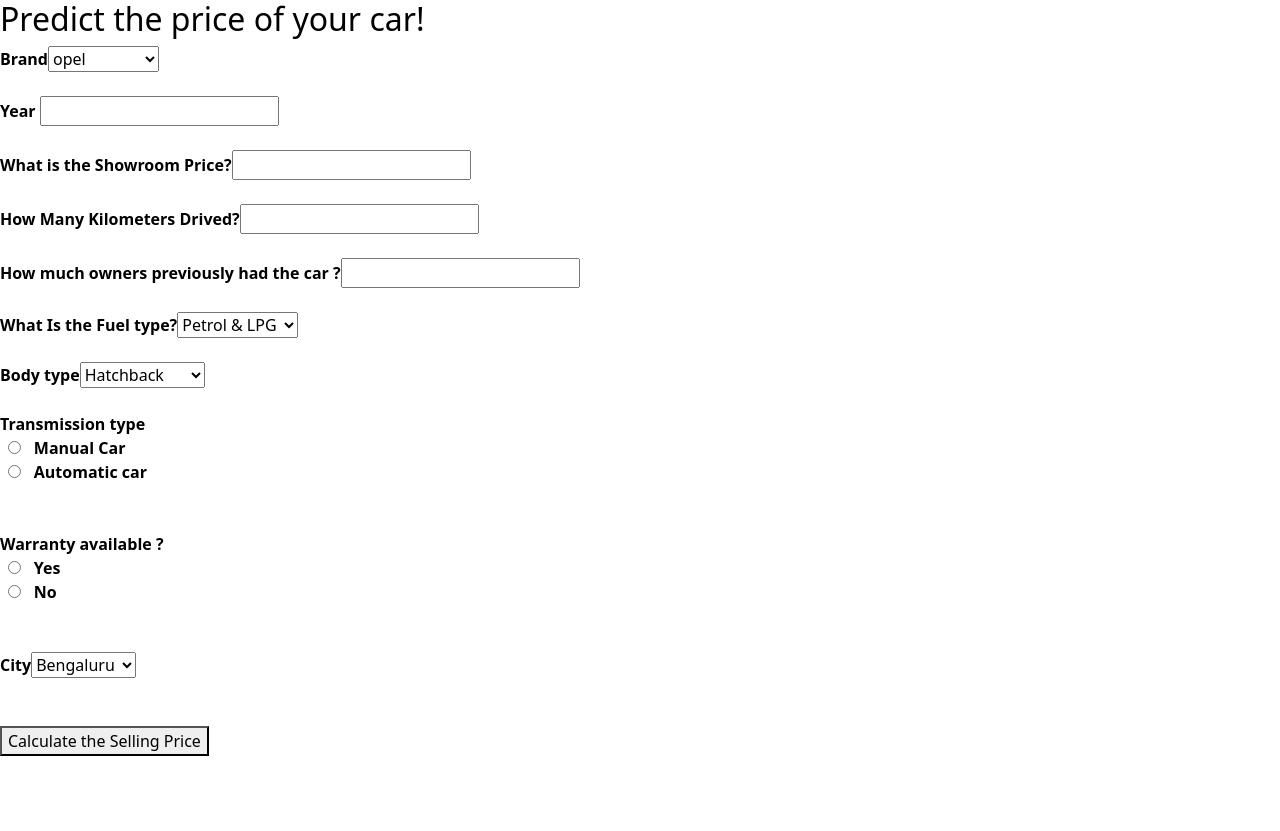
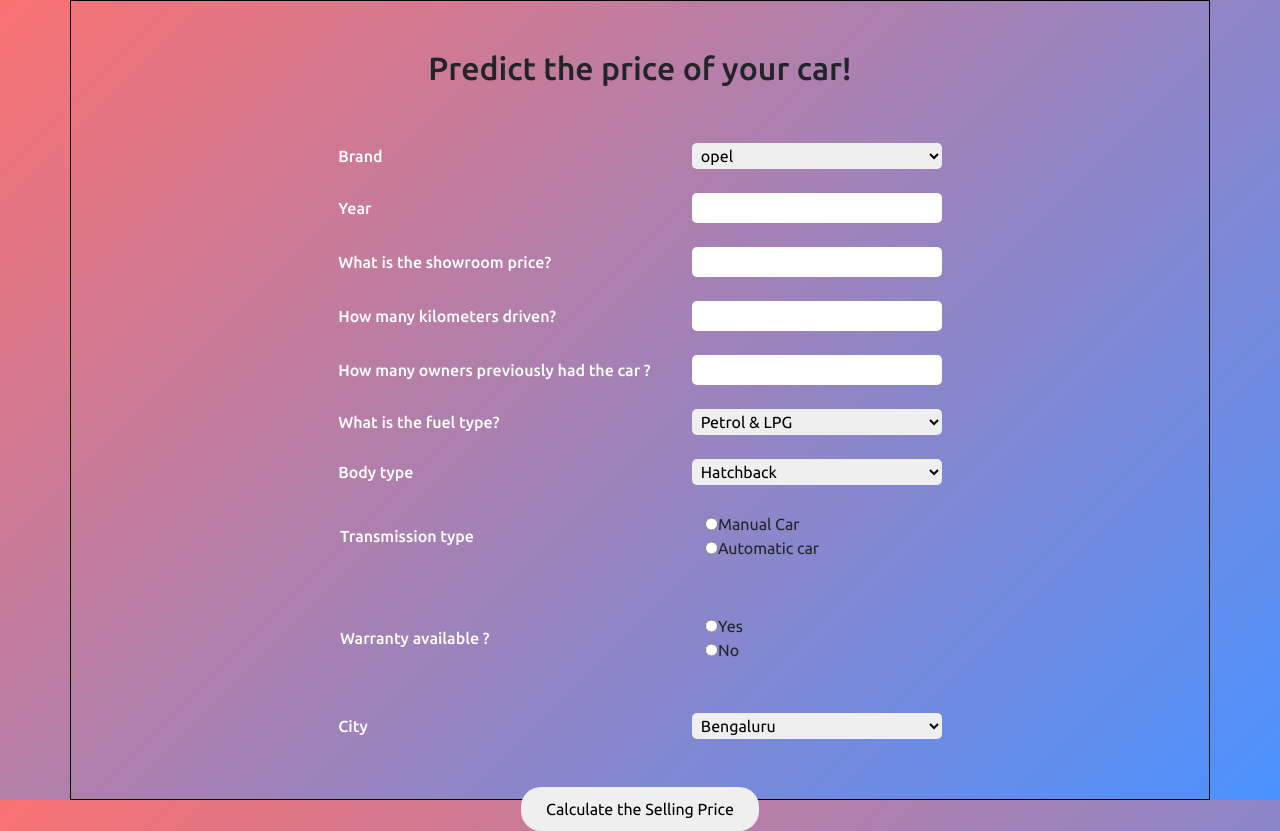
Before and after one commit to mlscvitpune/Used-Car-Price-Predictor, a Flask app: page / in a window 1280 px wide. Before the commit the page ends 756 px from the top, so only its background shows below. Run offline with Flask 2, Linux system fonts and the light colour scheme; parts of the project's set-up code (start-up, migrations or seed data) failed here and were passed over.

Commit message:
Changed page styling & font

```diff
--- /dev/null
+++ b/static/styles/style.css
@@ -0,0 +1,56 @@
+*{
+    margin: 0px;
+    padding: 0px;
+    box-sizing: border-box;
+}
+
+body {
+    height: 100vh;
+    width: 100vw;
+    background: rgb(249,114,114);
+    background: linear-gradient(135deg, rgba(249,114,114,1) 0%, rgba(74,146,255,1) 100%);
+}
+
+.container{
+    text-align: center;
+    border: 1px solid black;
+    height: 100%;
+    width: 100%;
+    font-family: 'Ubuntu', sans-serif;
+}
+
+.parameter-name{
+    color: white;
+    /* border: 1px solid black; */
+    width: 350px;
+    display: inline-block;
+    text-align: start;
+    font-weight: 500;
+}
+
+.parameter-value{
+    border: none;
+    /* border: 1px solid red; */
+    width: 250px;
+    border-radius: 5px;
+    padding: 3px 5px;
+    outline: none;
+}
+.parameter-value div{
+    padding-left: 10px;
+    display: flex;
+    flex-wrap: wrap;
+}
+
+.parameter-container{
+    /* border: 1px solid green; */
+    display: flex;
+    justify-content: center;
+    align-items: center;
+}
+
+#sub{
+    padding: 10px 25px;
+    border-radius: 20px;
+    border: none;
+}
--- a/templates/index.html
+++ b/templates/index.html
@@ -5,17 +5,22 @@
         <meta charset="UTF-8">
         <meta name="viewport" content="width=device-width, initial-scale=1.0">
         <!-- <link rel="stylesheet" href="style.css"> -->
+        <link rel="stylesheet" href="{{ url_for('static', filename = 'styles/style.css') }}">
         <link href="https://cdn.jsdelivr.net/npm/bootstrap@5.0.2/dist/css/bootstrap.min.css" rel="stylesheet" integrity="sha384-EVSTQN3/azprG1Anm3QDgpJLIm9Nao0Yz1ztcQTwFspd3yD65VohhpuuCOmLASjC" crossorigin="anonymous">
-
+        <link rel="preconnect" href="https://fonts.googleapis.com">
+        <link rel="preconnect" href="https://fonts.gstatic.com" crossorigin>
+        <link href="https://fonts.googleapis.com/css2?family=Ubuntu:wght@400;500&display=swap" rel="stylesheet">
         <title>Document</title>
     </head>
 
     <body>
+        <form action="/predict" method="post" class="container">
+            <br><br>
+            <h2>Predict the price of your car!</h2>
+            <br><br>
 
-    <div style="color:rgb(0, 0, 0)">
-        <form action="/predict" method="post">
-            <h2>Predict the price of your car!</h2>
-            <b>Brand<b><select name="Brand" required = "required">
+            <div class="parameter-name">Brand</div>
+            <select name="Brand" required = "required" class="parameter-value">
                 <option value=0>opel</option>
                 <option value=1>chevrolet</option>
                 <option value=2>datsun</option>
@@ -44,39 +49,77 @@
                 <option value=25>jaguar</option>
             </select>
             <br><br>
-            <b>Year</b>
-            <input id="first" name="Year" type="number "> <br>  <br>
-            <b>What is the Showroom Price?</b><input id="second" name="Present_Price" required="required"><br><br>
-            <b>How Many Kilometers Drived?</b><input id="third" name="Kms_Driven" required="required"><br><br>
-            <b>How much owners previously had the car ?</b><input id="fourth" name="Owner" required="required"><br><br>
-            <b>What Is the Fuel type?</b><select name="Fuel_Type_Petrol" id="fuel" required="required">
+
+            <div class="parameter-name">Year</div>
+            <input id="first" name="Year" type="number" class="parameter-value">
+            <br><br>
+
+            <div class="parameter-name">What is the showroom price?</div>
+            <input id="second" name="Present_Price" required="required" class="parameter-value">
+            <br><br>
+
+            <div class="parameter-name">How many kilometers driven?</div>
+            <input id="third" name="Kms_Driven" required="required" class="parameter-value">
+            <br><br>
+
+            <div class="parameter-name">How many owners previously had the car ?</div>
+            <input id="fourth" name="Owner" required="required" class="parameter-value">
+            <br><br>
+
+            <div class="parameter-name">What is the fuel type?</div>
+            <select name="Fuel_Type_Petrol" id="fuel" required="required" class="parameter-value">
                 <option value=0>Petrol & LPG</option>
                 <option value=1>Petrol & CNG</option>
                 <option value=2>Petrol</option>
                 <option value=4>Diesel</option>
                 <option value=3>Electric</option>
-            </select><br><br>
-            <b>Body type</b><select name="Body_type" id="resea" required="required">
+            </select>
+            <br><br>
+
+            <div class="parameter-name">Body type</div>
+            <select name="Body_type" id="resea" required="required" class="parameter-value">
                 <option value=0>Hatchback</option>
                 <option value=1>Sedan</option>
                 <option value=2>SUV</option>
                 <option value=3>Luxury Sedan</option>
                 <option value=4>Luxury SUV</option>
-            </select><br><br>
-            <b>Transmission type</b><br>
+            </select>
+            <br><br>
+
+            <div class="parameter-container">
+                <div class="parameter-name">Transmission type</div>
+                <br>
+                <div class="parameter-value">
+                    <div>
                         <input type="radio" name="Transmission_Mannual" id="research1" value=0>
                         <label for="research1">Manual Car</label><br>
+                    </div>
+                    <div>
                         <input type="radio" name="Transmission_Mannual" id="research2" value=1>
                         <label for="research2">Automatic car</label><br>
-    </select><br><br>
-            <b>Warranty available ?</b><br>
+                    </div>
+                </div>
+            </div>
+            <br><br>
+
+            <div class="parameter-container">
+                <div class="parameter-name">Warranty available ?</div>
+                <br>
+                <div class="parameter-value">
+                    <div>
                         <input type="radio" name="Warranty" id="yes" value=1>
                         <label for="yes">Yes</label><br>
+                    </div>
+                    <div>
                         <input type="radio" name="Warranty" id="no" value=2>
                         <label for="no">No</label><br>
-    </select><br><br>
-            <b>City</b><select name="City" required = "required">
+                    </div>
+                </div>
+            </div>
+            <br><br>
 
+            <div class="parameter-name">City</div>
+            <select name="City" required = "required" class="parameter-value">
                 <option value=0>Bengaluru</option>
                 <option value=1>Chennai</option>
                 <option value=2>Faridabad</option>
@@ -89,19 +132,13 @@
                 <option value=9>New Delhi</option>
                 <option value=10>Nodia</option>
                 <option value=11>Pune</option>
-            </select><br>
-            <br><br><button id="sub" type="submit ">Calculate the Selling Price</button>
+            </select>
+            <br><br><br>
+
+            <button id="sub" type="submit ">
+                Calculate the Selling Price
+            </button>
             <br>
-
-
-
-
         </form>
-    </div>
-
-
-
-
     </body>
-
 </html>
--- a/templates/style.css
+++ /dev/null
@@ -1,6 +0,0 @@
-body {
-    background-color: rgb(255, 255, 255);
-    /* background-image: url("https://images.unsplash.com/photo-1543465077-db45d34b88a5?crop=entropy&cs=tinysrgb&fm=jpg&ixlib=rb-1.2.1&q=80&raw_url=true&ixid=MnwxMjA3fDB8MHxwaG90by1wYWdlfHx8fGVufDB8fHx8&auto=format&fit=crop&w=465"); */
-    text-align: center;
-    padding: 0px;
-}
```
Lines whose indentation alone changed are shown as unchanged.
